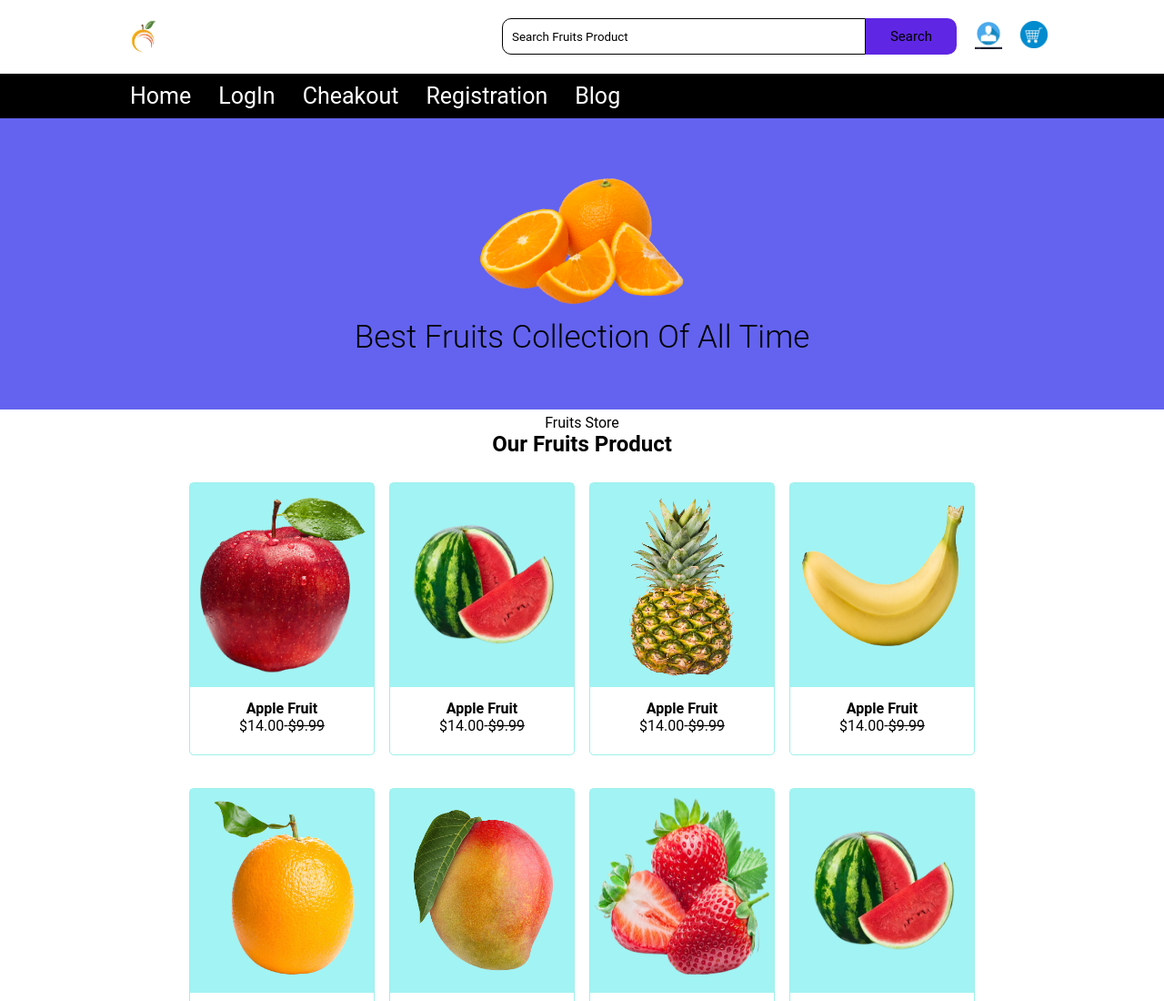
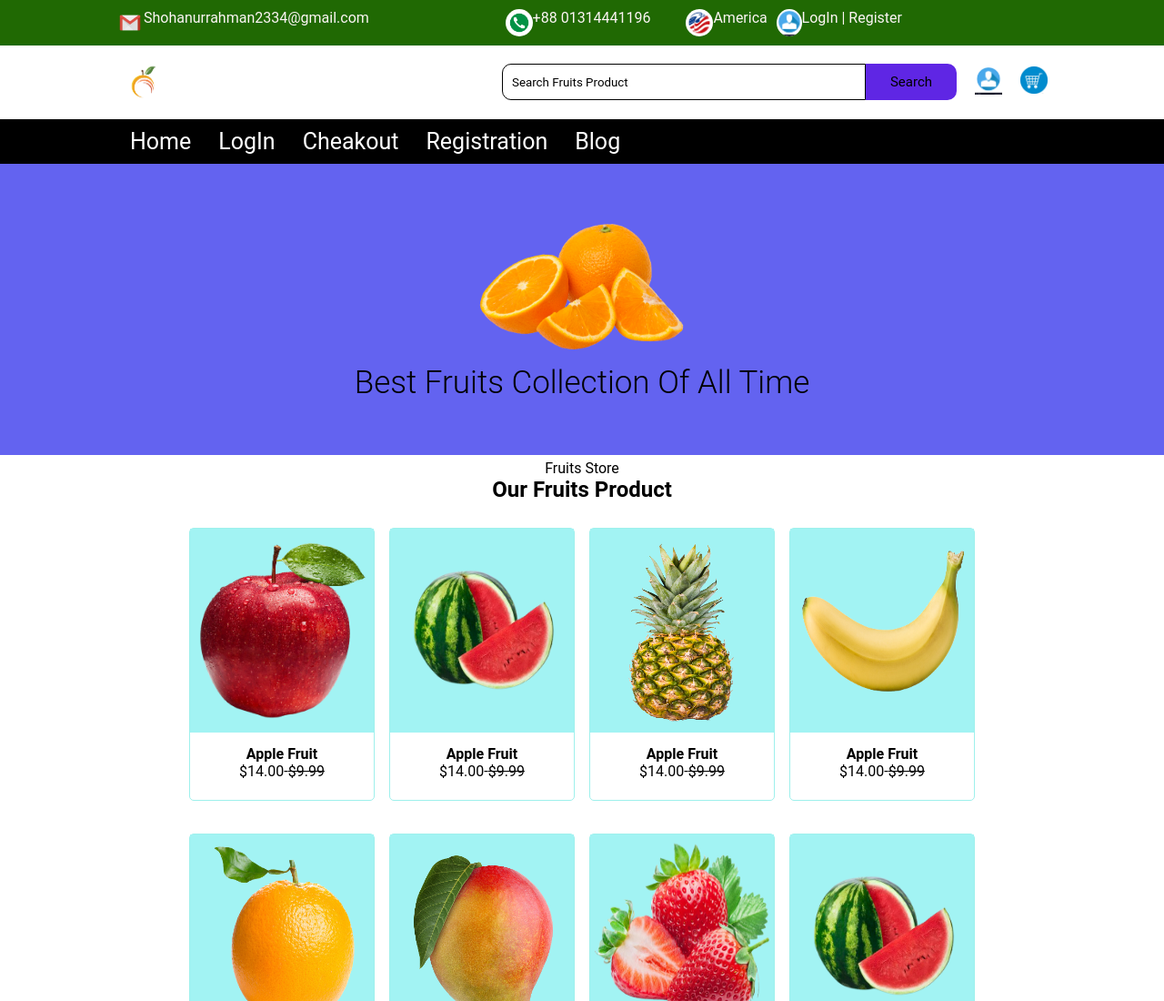
Before and after one commit to Shohan908603/project1, a plain HTML site: page index.html in a window 1280 px wide. Shown: the top 1100 px of the page at 91% size. Drawn offline with Linux system fonts and the light colour scheme.

Commit message:
header done

```diff
--- a/css/style.css
+++ b/css/style.css
@@ -7,6 +7,64 @@
 
 /*top header start*/
 
+.top-header{
+    width: 100%;
+    height: 50px;
+    text-align: center;
+    color: rgb(253, 245, 245);
+    background-color: rgb(32, 105, 3);
+    display: flex;
+    padding: 10px 10vw;
+    font-size: 16px;
+}
+.top-header-1st img{
+    height: 30px;
+    width: auto;
+    background-color: #fff;
+    border-radius: 50%;
+}
+.top-header-1st{
+    width: 40%;
+    height: auto;
+    display:flex;
+
+}
+
+.top-header-2nd img{
+    height: 30px;
+    width: auto;
+    background-color: #fff;
+    border-radius: 50%;
+}
+
+.top-header-2nd{
+    width: 20%;
+    height: auto;
+    display: flex;
+
+}
+.top-header-3rd img{
+    height: 30px;
+    width: auto;
+    background-color: #fff;
+    border-radius: 50%;
+}
+.top-header-3rd{
+    width: 10%;
+    height: auto;
+    display: flex;
+}
+.top-header-4th img{
+    height: 30px;
+    width: auto;
+    background-color: #fff;
+    border-radius: 50%;
+}
+.top-header-4th{
+    width: 30%;
+    height: auto;
+    display: flex;
+}
 
 /*top header end */
 
--- a/index.html
+++ b/index.html
@@ -12,7 +12,27 @@
 
     <!--top headerend-->
 
+    <div class="top-header">
+        <img src="img/gmail.png">
+        <div class="top-header-1st">
 
+            Shohanurrahman2334@gmail.com
+        </div>
+
+        <div class="top-header-2nd">
+            <img src="img/phone.png">
+           +88 01314441196
+        </div>
+        <div class="top-header-3rd">
+            <img src="img/america.png">
+            America
+        </div>
+        <div class="top-header-4th">
+            <img src="img/user.png">
+            LogIn | Register
+        </div>
+
+    </div>
 
     <!--top header end-->
 
```
